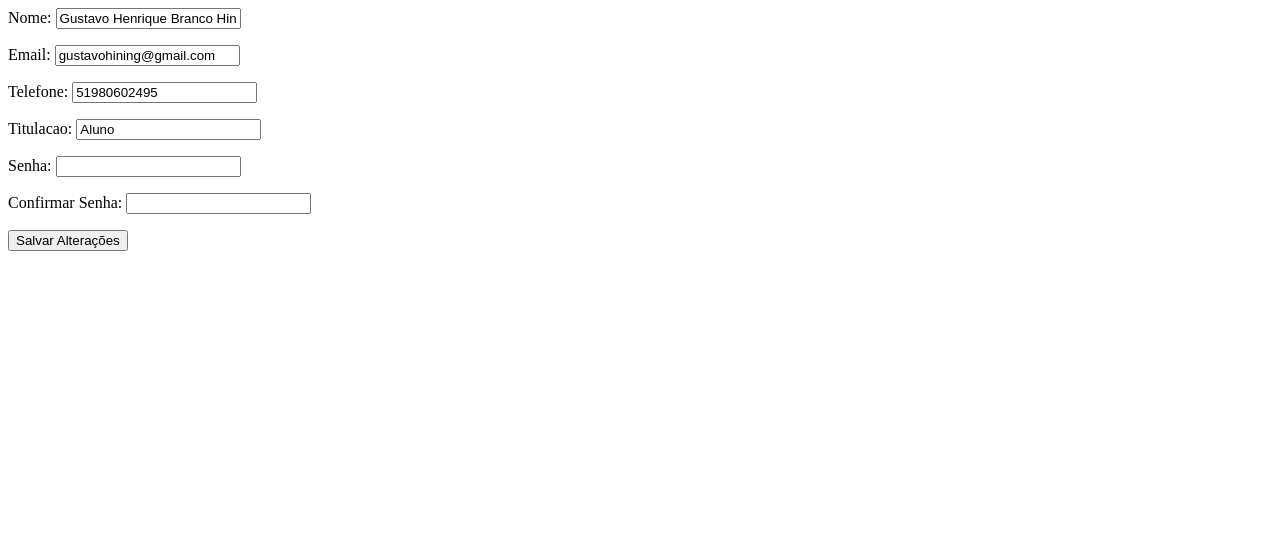
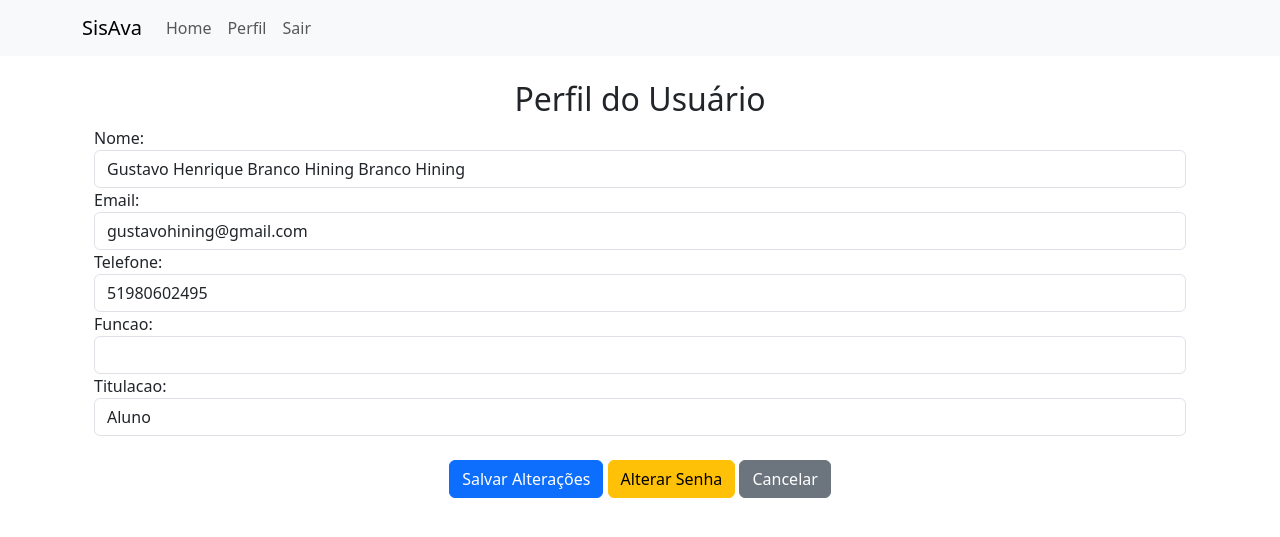
Before and after one commit to hininggh/SisAva, a Django app: page /usuarios/perfil/ in a window 1280 px wide. Shown: the top 537 px of the page. Run offline with Django 5.2, Linux system fonts and the light colour scheme; a user stored in the database is signed in.

Commit message:
arrumado perfil e views de cadastro

```diff
--- a/templates/usuarios/perfil.html
+++ b/templates/usuarios/perfil.html
@@ -1,9 +1,64 @@
+{% extends 'base.html' %}
+{% block content %}
+<div class="container mt-4">
+    <h2 class="text-center">Perfil do Usuário</h2>
+
     {% if is_relator %}
         <!-- Relator pode editar seu perfil -->
-    <form method="post">
+        <form method="post" id="perfilForm">
             {% csrf_token %}
-        {{ form.as_p }}
-        <button type="submit">Salvar Alterações</button>
+
+            <div class="form-group">
+                {{ form.nome.label_tag }}
+                {{ form.nome }}
+                {% if form.nome.errors %}
+                    <div class="text-danger">{{ form.nome.errors }}</div>
+                {% endif %}
+            </div>
+
+            <div class="form-group">
+                {{ form.email.label_tag }}
+                {{ form.email }}
+                {% if form.email.errors %}
+                    <div class="text-danger">{{ form.email.errors }}</div>
+                {% endif %}
+            </div>
+
+            <div class="form-group">
+                {{ form.telefone.label_tag }}
+                {{ form.telefone }}
+                {% if form.telefone.errors %}
+                    <div class="text-danger">{{ form.telefone.errors }}</div>
+                {% endif %}
+            </div>
+
+            <div class="form-group">
+                {{ form.funcao.label_tag }}
+                {{ form.funcao }}
+                {% if form.funcao.errors %}
+                    <div class="text-danger">{{ form.funcao.errors }}</div>
+                {% endif %}
+            </div>
+
+            <div class="form-group">
+                {{ form.titulacao.label_tag }}
+                {{ form.titulacao }}
+                {% if form.titulacao.errors %}
+                    <div class="text-danger">{{ form.titulacao.errors }}</div>
+                {% endif %}
+            </div>
+
+            <div class="text-center mt-4">
+                <!-- Botão para Salvar Alterações -->
+                <button type="submit" class="btn btn-primary">Salvar Alterações</button>
+
+                <!-- Botão para abrir o modal de alteração de senha -->
+                <button type="button" class="btn btn-warning" data-bs-toggle="modal" data-bs-target="#alterarSenhaModal">
+                    Alterar Senha
+                </button>
+
+                <a href="{% url 'home' %}" class="btn btn-secondary">Cancelar</a>
+            </div>
         </form>
     {% else %}
         <!-- Visitante apenas visualiza o perfil -->
@@ -12,3 +67,48 @@
         <p><strong>Telefone:</strong> {{ usuario.telefone }}</p>
         <p><strong>Instituição:</strong> {{ usuario.instituicao }}</p>
     {% endif %}
+
+    <!-- Modal de Alteração de Senha -->
+    <div class="modal fade" id="alterarSenhaModal" tabindex="-1" aria-labelledby="alterarSenhaModalLabel" aria-hidden="true">
+        <div class="modal-dialog">
+            <div class="modal-content">
+                <div class="modal-header">
+                    <h5 class="modal-title" id="alterarSenhaModalLabel">Alterar Senha</h5>
+                    <button type="button" class="btn-close" data-bs-dismiss="modal" aria-label="Close"></button>
+                </div>
+                <div class="modal-body">
+                    <div class="form-group">
+                        <label for="novaSenha">Nova Senha</label>
+                        <input type="password" name="senha" id="novaSenha" class="form-control">
+                    </div>
+                    <div class="form-group">
+                        <label for="confirmarSenha">Confirmar Nova Senha</label>
+                        <input type="password" name="confirmar_senha" id="confirmarSenha" class="form-control">
+                    </div>
+                </div>
+                <div class="modal-footer">
+                    <button type="button" class="btn btn-secondary" data-bs-dismiss="modal">Cancelar</button>
+                    <button type="button" class="btn btn-primary" onclick="validarSenha()">Salvar Nova Senha e Alterações</button>
+                </div>
+            </div>
+        </div>
+    </div>
+</div>
+
+<script>
+    function validarSenha() {
+        const senha = document.getElementById('novaSenha').value;
+        const confirmarSenha = document.getElementById('confirmarSenha').value;
+
+        if (senha.trim() === "" || confirmarSenha.trim() === "") {
+            alert('Por favor, preencha ambos os campos de senha.');
+            return;
+        }
+        if (senha !== confirmarSenha) {
+            alert('As senhas não coincidem.');
+        } else {
+            document.getElementById('perfilForm').submit();
+        }
+    }
+</script>
+{% endblock %}
--- a/usuarios/forms.py
+++ b/usuarios/forms.py
@@ -7,49 +7,37 @@ class UsuarioForm(forms.ModelForm):
     senha = forms.CharField(
         widget=forms.PasswordInput(attrs={'class': 'form-control'}),
         label="Senha",
-        required=True
+        required=False  # Torna a senha opcional para edições
     )
     confirmar_senha = forms.CharField(
         widget=forms.PasswordInput(attrs={'class': 'form-control'}),
         label="Confirmar Senha",
-        required=True
+        required=False  # Torna a confirmação da senha opcional para edições
     )
 
     class Meta:
         model = Usuario
-        fields = ['nome', 'email', 'telefone', 'titulacao', 'instituicao', 'senha', 'confirmar_senha']
+        fields = ['nome', 'email', 'telefone', 'titulacao', 'funcao', 'senha', 'confirmar_senha']
         widgets = {
             'nome': forms.TextInput(attrs={'class': 'form-control'}),
             'email': forms.EmailInput(attrs={'class': 'form-control'}),
             'telefone': forms.TextInput(attrs={'class': 'form-control'}),
             'titulacao': forms.TextInput(attrs={'class': 'form-control'}),
-            'instituicao': forms.TextInput(attrs={'class': 'form-control'}),
+            'funcao': forms.TextInput(attrs={'class': 'form-control'}),
         }
-
-    def __init__(self, *args, **kwargs):
-        super(UsuarioForm, self).__init__(*args, **kwargs)
-        if self.instance.tipo == 'visitante':
-            self.fields.pop('titulacao')
-        else:
-            self.fields.pop('instituicao')
 
     def clean(self):
         cleaned_data = super().clean()
         senha = cleaned_data.get("senha")
         confirmar_senha = cleaned_data.get("confirmar_senha")
 
-        if senha and confirmar_senha and senha != confirmar_senha:
-            self.add_error('confirmar_senha', "As senhas não coincidem.")
+        # Só valide se as senhas não estiverem vazias
+        if senha or confirmar_senha:
+            if senha != confirmar_senha:
+                self.add_error('confirmar_senha', "As senhas não coincidem.")
 
         return cleaned_data
 
-    def save(self, commit=True):
-        usuario = super().save(commit=False)
-        usuario.tipo = Usuario.RELATOR  # Define o tipo de usuário como relator por padrão
-        if commit:
-            usuario.set_password(self.cleaned_data['senha'])
-            usuario.save()
-        return usuario
 
 
 
--- a/usuarios/views.py
+++ b/usuarios/views.py
@@ -20,19 +20,33 @@ def is_relator(user):
 # Página de Perfil (Edição para Relator, Visualização para Visitante)
 @login_required
 def perfil_view(request):
-    if is_relator(request.user):
-        # Se for relator, permite a edição do perfil
+    if request.user.tipo == 'relator':  # Verifica se o usuário é um relator
         if request.method == 'POST':
             form = UsuarioForm(request.POST, instance=request.user)
+            senha = request.POST.get('senha')
+            confirmar_senha = request.POST.get('confirmar_senha')
+            print(form.errors)
+            print('ppassou')# Adicione esta linha para imprimir os erros do formulário
             if form.is_valid():
-                form.save()
+                usuario = form.save(commit=False)
+
+                # Verificar se as senhas foram fornecidas e são iguais
+                if senha and confirmar_senha:
+                    if senha == confirmar_senha:
+                        usuario.set_password(senha)
+                    else:
+                        form.add_error('confirmar_senha', "As senhas não coincidem.")
+                        return render(request, 'usuarios/perfil.html', {'form': form, 'is_relator': True})
+
+                usuario.save()
                 return redirect('perfil')
         else:
             form = UsuarioForm(instance=request.user)
+
         return render(request, 'usuarios/perfil.html', {'form': form, 'is_relator': True})
-    else:
-        # Se for visitante, apenas visualiza o perfil
+    else:  # Se o usuário for um visitante
         return render(request, 'usuarios/perfil.html', {'usuario': request.user, 'is_relator': False})
+
 
 
 # Verifica se o usuário é um relator
@@ -61,8 +75,10 @@ def cadastro_view(request):
         form = UsuarioForm(request.POST)
         if form.is_valid():
             usuario = form.save(commit=False)
+            usuario.tipo = Usuario.RELATOR  # Define o tipo de usuário como relator
             usuario.set_password(form.cleaned_data['senha'])
             usuario.save()
+
             # Autenticar e logar automaticamente após o cadastro
             novo_usuario = authenticate(request, email=usuario.email, password=form.cleaned_data['senha'])
             if novo_usuario:
@@ -70,6 +86,7 @@ def cadastro_view(request):
                 return redirect('home')  # Redireciona para a view de home principal
     else:
         form = UsuarioForm()
+
     return render(request, 'usuarios/cadastro.html', {'form': form})
 
 
```
Lines whose indentation alone changed are shown as unchanged.
